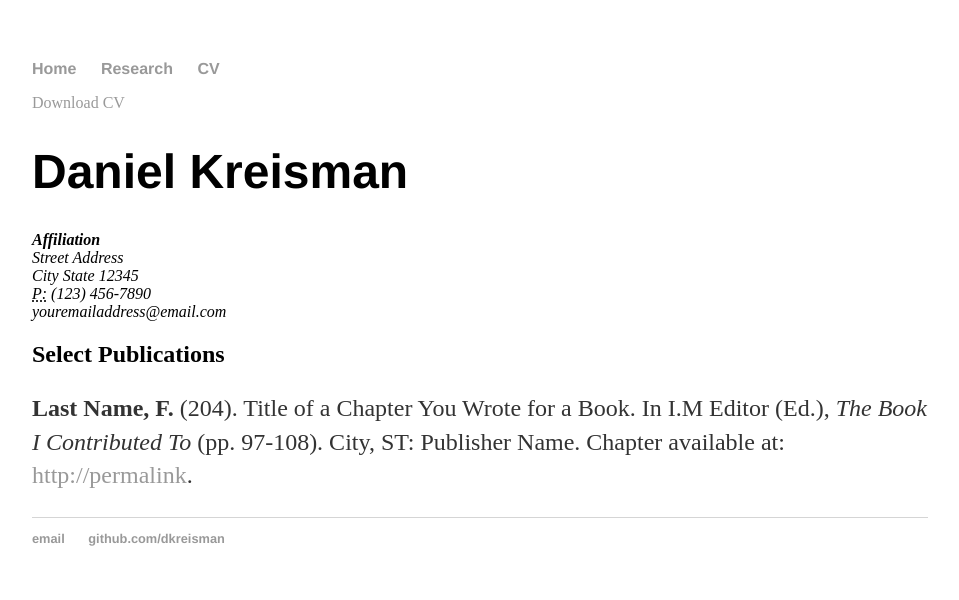
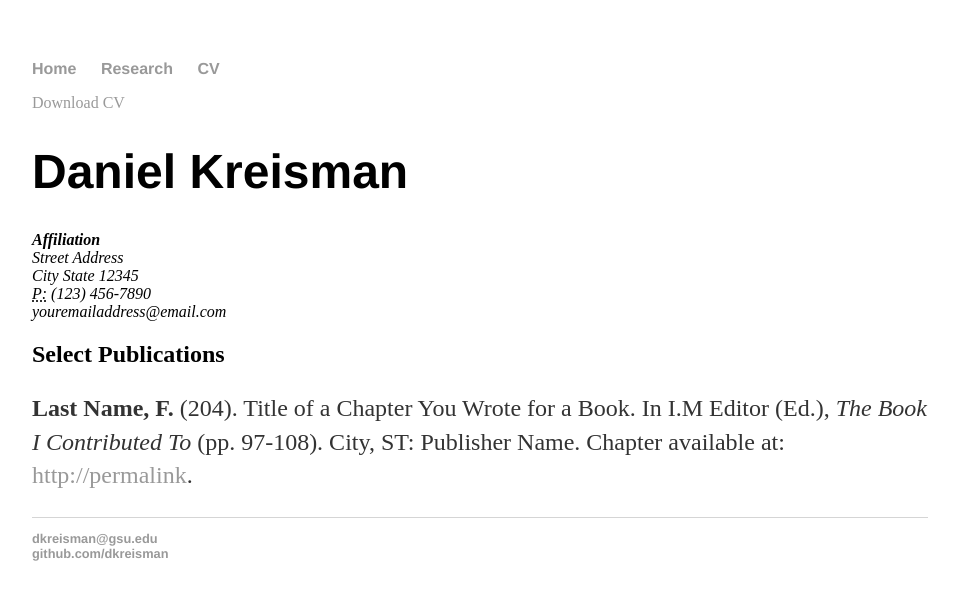
Before and after one commit to dkreisman/dkreisman.github.io, a Jekyll site: the page built from cv/index.html, in a window 1280 px wide. Shown: the top 600 px of the page, without its empty margins (160-1119 px from the left). Built offline with Jekyll 4.4.1, drawn with Linux system fonts in a browser that asks for light colours.

Commit message:
Update default.html

```diff
--- a/_layouts/default.html
+++ b/_layouts/default.html
@@ -20,7 +20,7 @@
 			</div><!-- /.container -->
 			<footer>
 	    		<ul>
-	        		<li><a href="mailto:dkreisman@gsu.edu">email</a></li>
+	        		<li><a href="mailto:dkreisman@gsu.edu">dkreisman@gsu.edu</a></li></br>
 	        		<li><a href="https://github.com/dkreisman">github.com/dkreisman</a></li>
 				</ul>
 			</footer>
```
